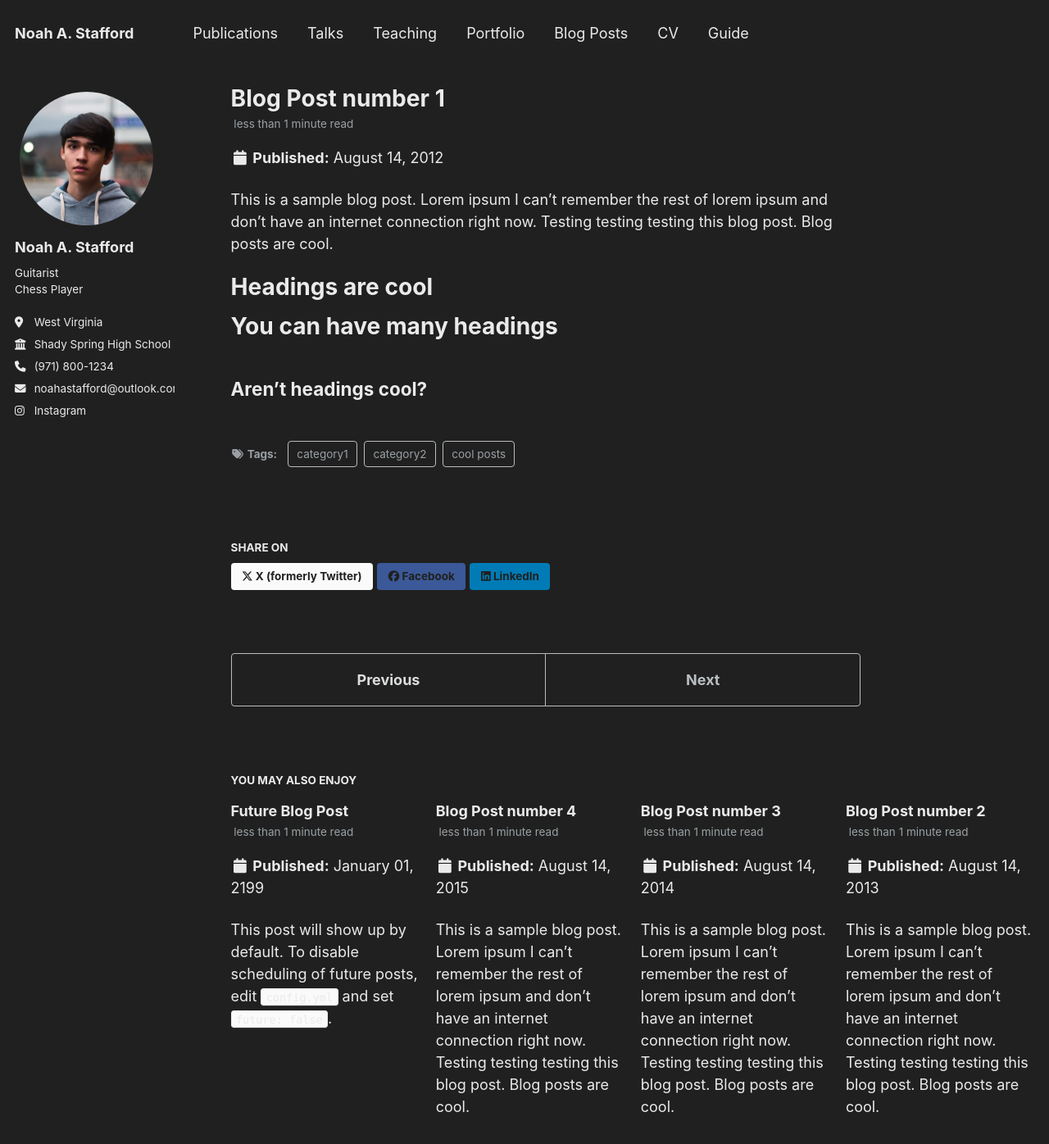
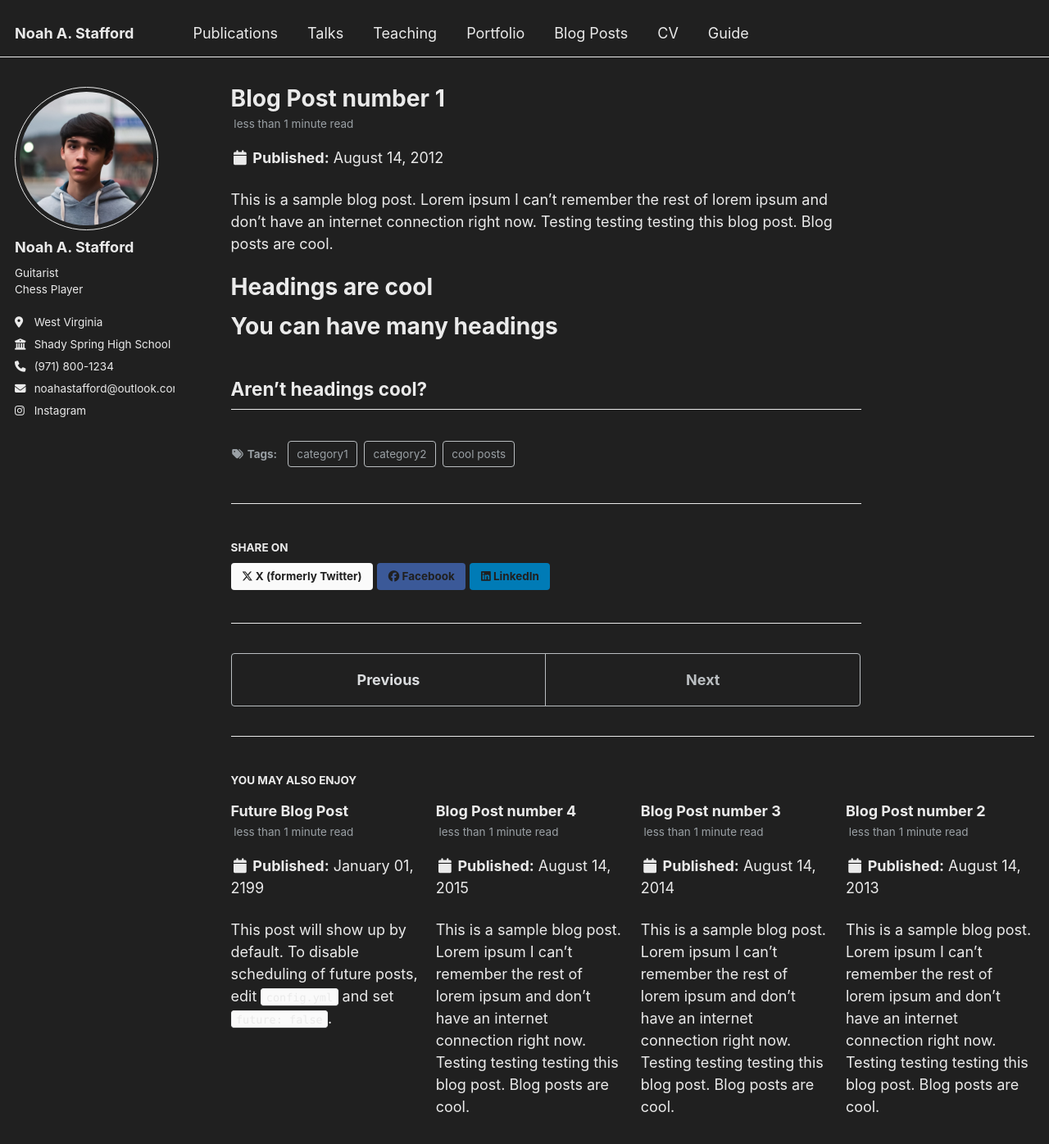
Before and after one commit to noahastafford/noahastafford.github.io, a Jekyll site: the page built from _posts/2012-08-14-blog-post-1.md, in a window 1280 px wide and 1400 px high. Shown: the top 1396 px of the window at 82% size. Built offline with Jekyll 4.4.1, drawn with Linux system fonts in a browser that asks for light colours.

Commit message:
border color

```diff
--- a/_sass/_variables.scss
+++ b/_sass/_variables.scss
@@ -66,7 +66,7 @@ $background-color           : #202020;
 $code-background-color      : #fafafa;
 $code-background-color-dark : $light-gray;
 $text-color                 : #eaeaea;
-$border-color               : #202020;
+$border-color               : #eaeaea;
 
 $primary-color              : #eaeaea;
 $success-color              : #62c462;
```
